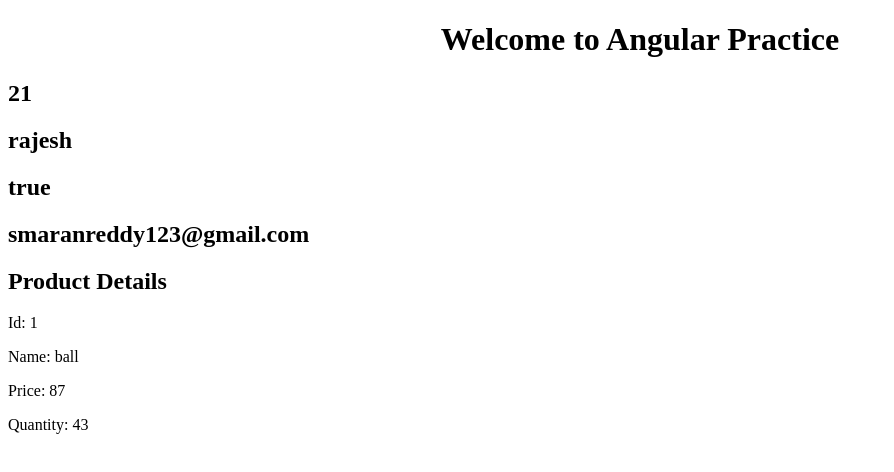
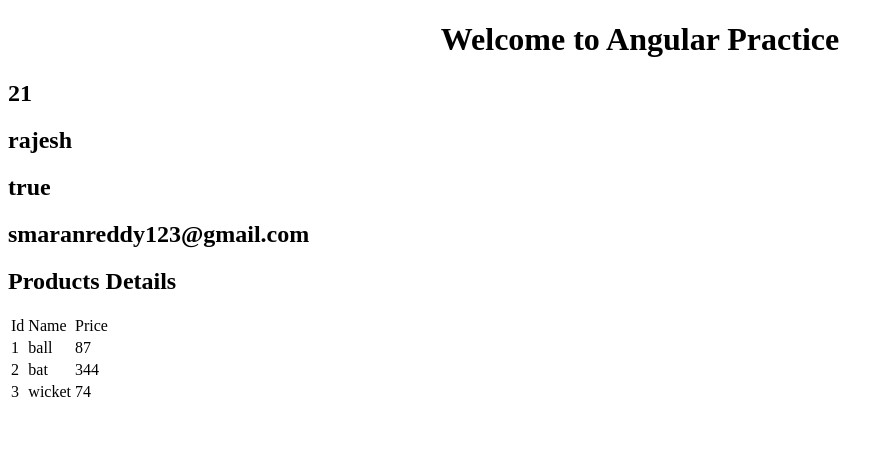
Before and after one commit to smaran123/angular5, an Angular app: page / in a window 1280 px wide. Shown: the top 472 px of the page, without its empty margins (0-894 px from the left). Built offline with nearby package versions, Linux system fonts and the light colour scheme.

Commit message:
passing objects list from components to view

```diff
--- a/src/app/app.component.html
+++ b/src/app/app.component.html
@@ -13,9 +13,17 @@
 <h2> {{ status }} </h2>
 <h2> {{ email }} </h2>
 
-<h2> Product Details </h2>
+<h2> Products Details </h2>
 
-<p>Id: {{product.id}}</p>
-<p>Name: {{product.name}}</p>
-<p>Price: {{product.price}}</p>
-<p>Quantity: {{product.quantity}}</p>
+<table class="table table centered">
+  <tr>
+    <td>Id</td>
+    <td>Name</td>
+    <td>Price</td>
+  </tr>
+  <tr *ngFor="let product of products">
+    <td>{{product.id}}</td>
+    <td>{{ product.name}}</td>
+    <td>{{ product.price}}</td>
+  </tr>
+  </table>
--- a/src/app/app.component.ts
+++ b/src/app/app.component.ts
@@ -13,7 +13,7 @@
   status: boolean;
   email: any;
 
-  product: Product;
+  products: Product[];
 
   ngOnInit() {
   	this.title = "Angular Practice";
@@ -22,11 +22,24 @@
   	this.status = true;
   	this.email = "smaranreddy123@gmail.com"
 
-  	this.product = {
+  	this.products = [
+  	{
   	  id:  1,
   	  name:  "ball",
   	  price:  87,
   	  quantity:  43
-  	};
+  	},
+  	{
+  	  id:  2,
+  	  name:  "bat",
+  	  price:  344,
+  	  quantity:  39
+  	},
+  	{
+  	  id:  3,
+  	  name:  "wicket",
+  	  price:  74,
+  	  quantity:  3
+  	}]
   }
 }
```
